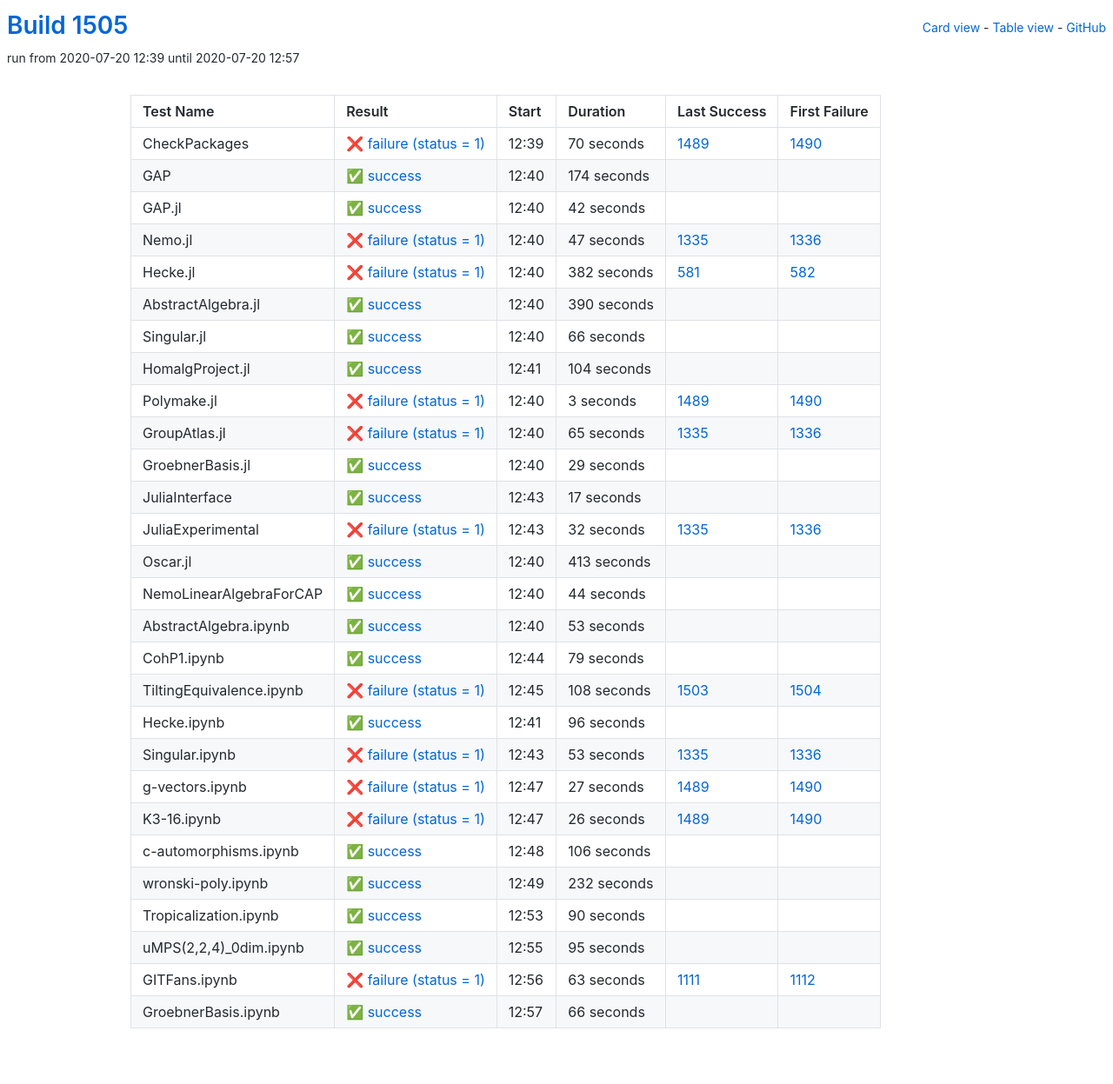
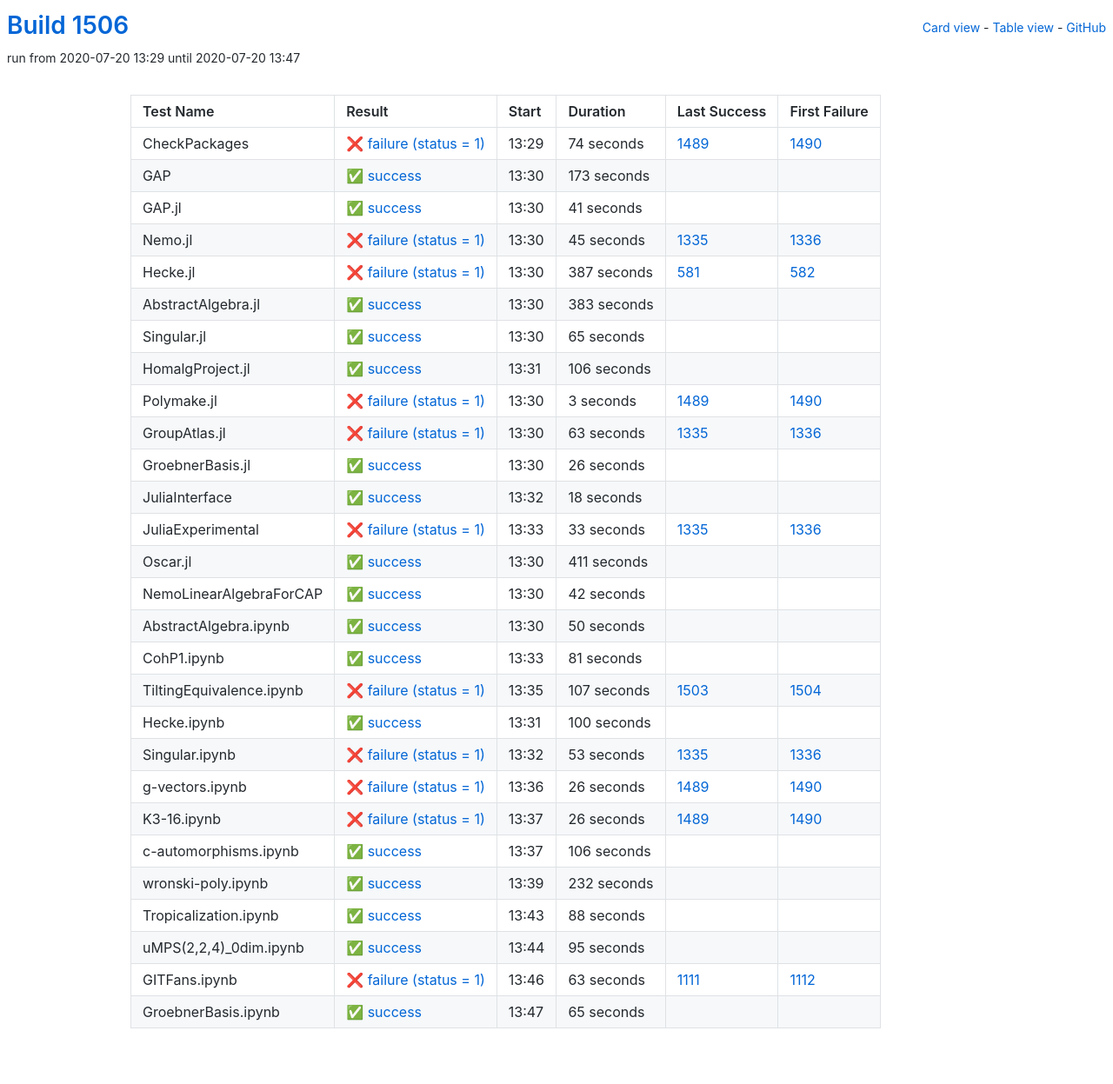
Before and after one commit to oscar-system/oscar-ci-status-1.4, a Jekyll site: the page built from table.html, in a window 1280 px wide. Shown: the whole page at 87% size. Built offline with Jekyll 4.4.1, drawn with Linux system fonts in a browser that asks for light colours.

Commit message:
Build #1506

```diff
--- a/_data/ci.yml
+++ b/_data/ci.yml
@@ -1,6 +1,6 @@
 ---
-build: 1505
-build_url: https://oscarci.mathematik.uni-kl.de/job/oscar-julia-1.4/1505/
+build: 1506
+build_url: https://oscarci.mathematik.uni-kl.de/job/oscar-julia-1.4/1506/
 job: oscar-julia-1.4
 organization: oscar-system
 repo: oscar-ci-status-1.4
@@ -8,104 +8,104 @@ repourl: https://github.com/oscar-system/oscar-ci-status-1.4
 tests:
 - name: CheckPackages
   id: checkpackages
-  log: https://oscarci.mathematik.uni-kl.de/job/oscar-julia-1.4/1505/artifact/logs/build-1505/CheckPackages.log
-  start: 2020-07-20 12:39
+  log: https://oscarci.mathematik.uni-kl.de/job/oscar-julia-1.4/1506/artifact/logs/build-1506/CheckPackages.log
+  start: 2020-07-20 13:29
   success: false
   exitcode: 1
   status: failure
-  duration: 70
+  duration: 74
   last_success: 1489
   last_success_url: https://oscarci.mathematik.uni-kl.de/job/oscar-julia-1.4/1489/
   first_failure: 1490
   first_failure_url: https://oscarci.mathematik.uni-kl.de/job/oscar-julia-1.4/1490/
 - name: GAP
   id: gap
-  log: https://oscarci.mathematik.uni-kl.de/job/oscar-julia-1.4/1505/artifact/logs/build-1505/GAP.log
-  start: 2020-07-20 12:40
+  log: https://oscarci.mathematik.uni-kl.de/job/oscar-julia-1.4/1506/artifact/logs/build-1506/GAP.log
+  start: 2020-07-20 13:30
   success: true
   exitcode: 0
   status: success
-  duration: 174
+  duration: 173
   last_success: false
   last_success_url:
   first_failure: false
   first_failure_url:
 - name: GAP.jl
   id: gap-jl
-  log: https://oscarci.mathematik.uni-kl.de/job/oscar-julia-1.4/1505/artifact/logs/build-1505/GAP.jl.log
-  start: 2020-07-20 12:40
+  log: https://oscarci.mathematik.uni-kl.de/job/oscar-julia-1.4/1506/artifact/logs/build-1506/GAP.jl.log
+  start: 2020-07-20 13:30
   success: true
   exitcode: 0
   status: success
-  duration: 42
+  duration: 41
   last_success: false
   last_success_url:
   first_failure: false
   first_failure_url:
 - name: Nemo.jl
   id: nemo-jl
-  log: https://oscarci.mathematik.uni-kl.de/job/oscar-julia-1.4/1505/artifact/logs/build-1505/Nemo.jl.log
-  start: 2020-07-20 12:40
+  log: https://oscarci.mathematik.uni-kl.de/job/oscar-julia-1.4/1506/artifact/logs/build-1506/Nemo.jl.log
+  start: 2020-07-20 13:30
   success: false
   exitcode: 1
   status: failure
-  duration: 47
+  duration: 45
   last_success: 1335
   last_success_url: https://oscarci.mathematik.uni-kl.de/job/oscar-julia-1.4/1335/
   first_failure: 1336
   first_failure_url: https://oscarci.mathematik.uni-kl.de/job/oscar-julia-1.4/1336/
 - name: Hecke.jl
   id: hecke-jl
-  log: https://oscarci.mathematik.uni-kl.de/job/oscar-julia-1.4/1505/artifact/logs/build-1505/Hecke.jl.log
-  start: 2020-07-20 12:40
+  log: https://oscarci.mathematik.uni-kl.de/job/oscar-julia-1.4/1506/artifact/logs/build-1506/Hecke.jl.log
+  start: 2020-07-20 13:30
   success: false
   exitcode: 1
   status: failure
-  duration: 382
+  duration: 387
   last_success: 581
   last_success_url: https://oscarci.mathematik.uni-kl.de/job/oscar-julia-1.4/581/
   first_failure: 582
   first_failure_url: https://oscarci.mathematik.uni-kl.de/job/oscar-julia-1.4/582/
 - name: AbstractAlgebra.jl
   id: abstractalgebra-jl
-  log: https://oscarci.mathematik.uni-kl.de/job/oscar-julia-1.4/1505/artifact/logs/build-1505/AbstractAlgebra.jl.log
-  start: 2020-07-20 12:40
+  log: https://oscarci.mathematik.uni-kl.de/job/oscar-julia-1.4/1506/artifact/logs/build-1506/AbstractAlgebra.jl.log
+  start: 2020-07-20 13:30
   success: true
   exitcode: 0
   status: success
-  duration: 390
+  duration: 383
   last_success: false
   last_success_url:
   first_failure: false
   first_failure_url:
 - name: Singular.jl
   id: singular-jl
-  log: https://oscarci.mathematik.uni-kl.de/job/oscar-julia-1.4/1505/artifact/logs/build-1505/Singular.jl.log
-  start: 2020-07-20 12:40
+  log: https://oscarci.mathematik.uni-kl.de/job/oscar-julia-1.4/1506/artifact/logs/build-1506/Singular.jl.log
+  start: 2020-07-20 13:30
   success: true
   exitcode: 0
   status: success
-  duration: 66
+  duration: 65
   last_success: false
   last_success_url:
   first_failure: false
   first_failure_url:
 - name: HomalgProject.jl
   id: homalgproject-jl
-  log: https://oscarci.mathematik.uni-kl.de/job/oscar-julia-1.4/1505/artifact/logs/build-1505/HomalgProject.jl.log
-  start: 2020-07-20 12:41
+  log: https://oscarci.mathematik.uni-kl.de/job/oscar-julia-1.4/1506/artifact/logs/build-1506/HomalgProject.jl.log
+  start: 2020-07-20 13:31
   success: true
   exitcode: 0
   status: success
-  duration: 104
+  duration: 106
   last_success: false
   last_success_url:
   first_failure: false
   first_failure_url:
 - name: Polymake.jl
   id: polymake-jl
-  log: https://oscarci.mathematik.uni-kl.de/job/oscar-julia-1.4/1505/artifact/logs/build-1505/Polymake.jl.log
-  start: 2020-07-20 12:40
+  log: https://oscarci.mathematik.uni-kl.de/job/oscar-julia-1.4/1506/artifact/logs/build-1506/Polymake.jl.log
+  start: 2020-07-20 13:30
   success: false
   exitcode: 1
   status: failure
@@ -116,128 +116,128 @@ tests:
   first_failure_url: https://oscarci.mathematik.uni-kl.de/job/oscar-julia-1.4/1490/
 - name: GroupAtlas.jl
   id: groupatlas-jl
-  log: https://oscarci.mathematik.uni-kl.de/job/oscar-julia-1.4/1505/artifact/logs/build-1505/GroupAtlas.jl.log
-  start: 2020-07-20 12:40
+  log: https://oscarci.mathematik.uni-kl.de/job/oscar-julia-1.4/1506/artifact/logs/build-1506/GroupAtlas.jl.log
+  start: 2020-07-20 13:30
   success: false
   exitcode: 1
   status: failure
-  duration: 65
+  duration: 63
   last_success: 1335
   last_success_url: https://oscarci.mathematik.uni-kl.de/job/oscar-julia-1.4/1335/
   first_failure: 1336
   first_failure_url: https://oscarci.mathematik.uni-kl.de/job/oscar-julia-1.4/1336/
 - name: GroebnerBasis.jl
   id: groebnerbasis-jl
-  log: https://oscarci.mathematik.uni-kl.de/job/oscar-julia-1.4/1505/artifact/logs/build-1505/GroebnerBasis.jl.log
-  start: 2020-07-20 12:40
+  log: https://oscarci.mathematik.uni-kl.de/job/oscar-julia-1.4/1506/artifact/logs/build-1506/GroebnerBasis.jl.log
+  start: 2020-07-20 13:30
   success: true
   exitcode: 0
   status: success
-  duration: 29
+  duration: 26
   last_success: false
   last_success_url:
   first_failure: false
   first_failure_url:
 - name: JuliaInterface
   id: juliainterface
-  log: https://oscarci.mathematik.uni-kl.de/job/oscar-julia-1.4/1505/artifact/logs/build-1505/JuliaInterface.log
-  start: 2020-07-20 12:43
+  log: https://oscarci.mathematik.uni-kl.de/job/oscar-julia-1.4/1506/artifact/logs/build-1506/JuliaInterface.log
+  start: 2020-07-20 13:32
   success: true
   exitcode: 0
   status: success
-  duration: 17
+  duration: 18
   last_success: false
   last_success_url:
   first_failure: false
   first_failure_url:
 - name: JuliaExperimental
   id: juliaexperimental
-  log: https://oscarci.mathematik.uni-kl.de/job/oscar-julia-1.4/1505/artifact/logs/build-1505/JuliaExperimental.log
-  start: 2020-07-20 12:43
+  log: https://oscarci.mathematik.uni-kl.de/job/oscar-julia-1.4/1506/artifact/logs/build-1506/JuliaExperimental.log
+  start: 2020-07-20 13:33
   success: false
   exitcode: 1
   status: failure
-  duration: 32
+  duration: 33
   last_success: 1335
   last_success_url: https://oscarci.mathematik.uni-kl.de/job/oscar-julia-1.4/1335/
   first_failure: 1336
   first_failure_url: https://oscarci.mathematik.uni-kl.de/job/oscar-julia-1.4/1336/
 - name: Oscar.jl
   id: oscar-jl
-  log: https://oscarci.mathematik.uni-kl.de/job/oscar-julia-1.4/1505/artifact/logs/build-1505/Oscar.jl.log
-  start: 2020-07-20 12:40
+  log: https://oscarci.mathematik.uni-kl.de/job/oscar-julia-1.4/1506/artifact/logs/build-1506/Oscar.jl.log
+  start: 2020-07-20 13:30
   success: true
   exitcode: 0
   status: success
-  duration: 413
+  duration: 411
   last_success: false
   last_success_url:
   first_failure: false
   first_failure_url:
 - name: NemoLinearAlgebraForCAP
   id: nemolinearalgebraforcap
-  log: https://oscarci.mathematik.uni-kl.de/job/oscar-julia-1.4/1505/artifact/logs/build-1505/NemoLinearAlgebraForCAP.log
-  start: 2020-07-20 12:40
+  log: https://oscarci.mathematik.uni-kl.de/job/oscar-julia-1.4/1506/artifact/logs/build-1506/NemoLinearAlgebraForCAP.log
+  start: 2020-07-20 13:30
   success: true
   exitcode: 0
   status: success
-  duration: 44
+  duration: 42
   last_success: false
   last_success_url:
   first_failure: false
   first_failure_url:
 - name: AbstractAlgebra.ipynb
   id: abstractalgebra-ipynb
-  log: https://oscarci.mathematik.uni-kl.de/job/oscar-julia-1.4/1505/artifact/logs/build-1505/AbstractAlgebra.ipynb.log
-  start: 2020-07-20 12:40
+  log: https://oscarci.mathematik.uni-kl.de/job/oscar-julia-1.4/1506/artifact/logs/build-1506/AbstractAlgebra.ipynb.log
+  start: 2020-07-20 13:30
   success: true
   exitcode: 0
   status: success
-  duration: 53
+  duration: 50
   last_success: false
   last_success_url:
   first_failure: false
   first_failure_url:
 - name: CohP1.ipynb
   id: cohp1-ipynb
-  log: https://oscarci.mathematik.uni-kl.de/job/oscar-julia-1.4/1505/artifact/logs/build-1505/CohP1.ipynb.log
-  start: 2020-07-20 12:44
+  log: https://oscarci.mathematik.uni-kl.de/job/oscar-julia-1.4/1506/artifact/logs/build-1506/CohP1.ipynb.log
+  start: 2020-07-20 13:33
   success: true
   exitcode: 0
   status: success
-  duration: 79
+  duration: 81
   last_success: false
   last_success_url:
   first_failure: false
   first_failure_url:
 - name: TiltingEquivalence.ipynb
   id: tiltingequivalence-ipynb
-  log: https://oscarci.mathematik.uni-kl.de/job/oscar-julia-1.4/1505/artifact/logs/build-1505/TiltingEquivalence.ipynb.log
-  start: 2020-07-20 12:45
+  log: https://oscarci.mathematik.uni-kl.de/job/oscar-julia-1.4/1506/artifact/logs/build-1506/TiltingEquivalence.ipynb.log
+  start: 2020-07-20 13:35
   success: false
   exitcode: 1
   status: failure
-  duration: 108
+  duration: 107
   last_success: 1503
   last_success_url: https://oscarci.mathematik.uni-kl.de/job/oscar-julia-1.4/1503/
   first_failure: 1504
   first_failure_url: https://oscarci.mathematik.uni-kl.de/job/oscar-julia-1.4/1504/
 - name: Hecke.ipynb
   id: hecke-ipynb
-  log: https://oscarci.mathematik.uni-kl.de/job/oscar-julia-1.4/1505/artifact/logs/build-1505/Hecke.ipynb.log
-  start: 2020-07-20 12:41
+  log: https://oscarci.mathematik.uni-kl.de/job/oscar-julia-1.4/1506/artifact/logs/build-1506/Hecke.ipynb.log
+  start: 2020-07-20 13:31
   success: true
   exitcode: 0
   status: success
-  duration: 96
+  duration: 100
   last_success: false
   last_success_url:
   first_failure: false
   first_failure_url:
 - name: Singular.ipynb
   id: singular-ipynb
-  log: https://oscarci.mathematik.uni-kl.de/job/oscar-julia-1.4/1505/artifact/logs/build-1505/Singular.ipynb.log
-  start: 2020-07-20 12:43
+  log: https://oscarci.mathematik.uni-kl.de/job/oscar-julia-1.4/1506/artifact/logs/build-1506/Singular.ipynb.log
+  start: 2020-07-20 13:32
   success: false
   exitcode: 1
   status: failure
@@ -248,20 +248,20 @@ tests:
   first_failure_url: https://oscarci.mathematik.uni-kl.de/job/oscar-julia-1.4/1336/
 - name: g-vectors.ipynb
   id: g-vectors-ipynb
-  log: https://oscarci.mathematik.uni-kl.de/job/oscar-julia-1.4/1505/artifact/logs/build-1505/g-vectors.ipynb.log
-  start: 2020-07-20 12:47
+  log: https://oscarci.mathematik.uni-kl.de/job/oscar-julia-1.4/1506/artifact/logs/build-1506/g-vectors.ipynb.log
+  start: 2020-07-20 13:36
   success: false
   exitcode: 1
   status: failure
-  duration: 27
+  duration: 26
   last_success: 1489
   last_success_url: https://oscarci.mathematik.uni-kl.de/job/oscar-julia-1.4/1489/
   first_failure: 1490
   first_failure_url: https://oscarci.mathematik.uni-kl.de/job/oscar-julia-1.4/1490/
 - name: K3-16.ipynb
   id: k3-16-ipynb
-  log: https://oscarci.mathematik.uni-kl.de/job/oscar-julia-1.4/1505/artifact/logs/build-1505/K3-16.ipynb.log
-  start: 2020-07-20 12:47
+  log: https://oscarci.mathematik.uni-kl.de/job/oscar-julia-1.4/1506/artifact/logs/build-1506/K3-16.ipynb.log
+  start: 2020-07-20 13:37
   success: false
   exitcode: 1
   status: failure
@@ -272,8 +272,8 @@ tests:
   first_failure_url: https://oscarci.mathematik.uni-kl.de/job/oscar-julia-1.4/1490/
 - name: c-automorphisms.ipynb
   id: c-automorphisms-ipynb
-  log: https://oscarci.mathematik.uni-kl.de/job/oscar-julia-1.4/1505/artifact/logs/build-1505/c-automorphisms.ipynb.log
-  start: 2020-07-20 12:48
+  log: https://oscarci.mathematik.uni-kl.de/job/oscar-julia-1.4/1506/artifact/logs/build-1506/c-automorphisms.ipynb.log
+  start: 2020-07-20 13:37
   success: true
   exitcode: 0
   status: success
@@ -284,8 +284,8 @@ tests:
   first_failure_url:
 - name: wronski-poly.ipynb
   id: wronski-poly-ipynb
-  log: https://oscarci.mathematik.uni-kl.de/job/oscar-julia-1.4/1505/artifact/logs/build-1505/wronski-poly.ipynb.log
-  start: 2020-07-20 12:49
+  log: https://oscarci.mathematik.uni-kl.de/job/oscar-julia-1.4/1506/artifact/logs/build-1506/wronski-poly.ipynb.log
+  start: 2020-07-20 13:39
   success: true
   exitcode: 0
   status: success
@@ -296,20 +296,20 @@ tests:
   first_failure_url:
 - name: Tropicalization.ipynb
   id: tropicalization-ipynb
-  log: https://oscarci.mathematik.uni-kl.de/job/oscar-julia-1.4/1505/artifact/logs/build-1505/Tropicalization.ipynb.log
-  start: 2020-07-20 12:53
+  log: https://oscarci.mathematik.uni-kl.de/job/oscar-julia-1.4/1506/artifact/logs/build-1506/Tropicalization.ipynb.log
+  start: 2020-07-20 13:43
   success: true
   exitcode: 0
   status: success
-  duration: 90
+  duration: 88
   last_success: false
   last_success_url:
   first_failure: false
   first_failure_url:
 - name: uMPS(2,2,4)_0dim.ipynb
   id: umps-2-2-4-0dim-ipynb
-  log: https://oscarci.mathematik.uni-kl.de/job/oscar-julia-1.4/1505/artifact/logs/build-1505/uMPS-2-2-4-_0dim.ipynb.log
-  start: 2020-07-20 12:55
+  log: https://oscarci.mathematik.uni-kl.de/job/oscar-julia-1.4/1506/artifact/logs/build-1506/uMPS-2-2-4-_0dim.ipynb.log
+  start: 2020-07-20 13:44
   success: true
   exitcode: 0
   status: success
@@ -320,8 +320,8 @@ tests:
   first_failure_url:
 - name: GITFans.ipynb
   id: gitfans-ipynb
-  log: https://oscarci.mathematik.uni-kl.de/job/oscar-julia-1.4/1505/artifact/logs/build-1505/GITFans.ipynb.log
-  start: 2020-07-20 12:56
+  log: https://oscarci.mathematik.uni-kl.de/job/oscar-julia-1.4/1506/artifact/logs/build-1506/GITFans.ipynb.log
+  start: 2020-07-20 13:46
   success: false
   exitcode: 1
   status: failure
@@ -332,12 +332,12 @@ tests:
   first_failure_url: https://oscarci.mathematik.uni-kl.de/job/oscar-julia-1.4/1112/
 - name: GroebnerBasis.ipynb
   id: groebnerbasis-ipynb
-  log: https://oscarci.mathematik.uni-kl.de/job/oscar-julia-1.4/1505/artifact/logs/build-1505/GroebnerBasis.ipynb.log
-  start: 2020-07-20 12:57
+  log: https://oscarci.mathematik.uni-kl.de/job/oscar-julia-1.4/1506/artifact/logs/build-1506/GroebnerBasis.ipynb.log
+  start: 2020-07-20 13:47
   success: true
   exitcode: 0
   status: success
-  duration: 66
+  duration: 65
   last_success: false
   last_success_url:
   first_failure: false
```
Also changed, not shown: README.md.
